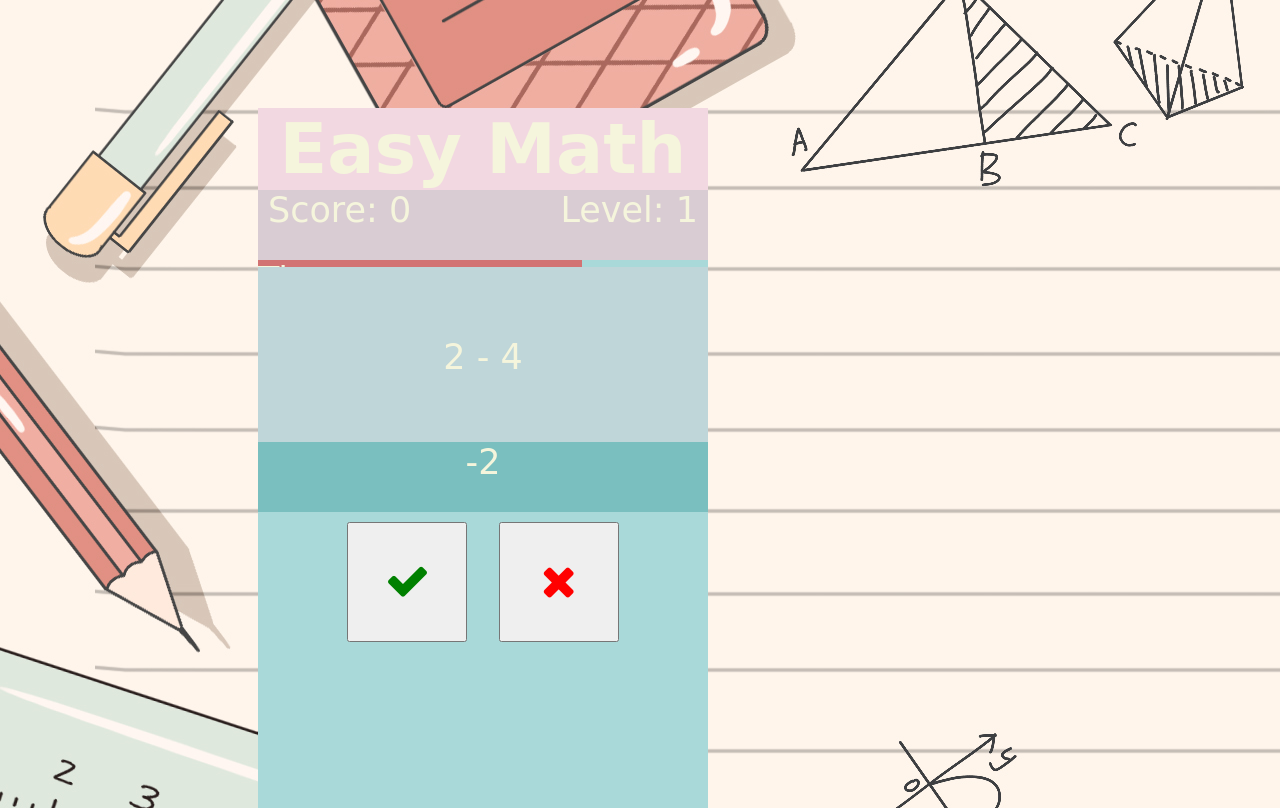
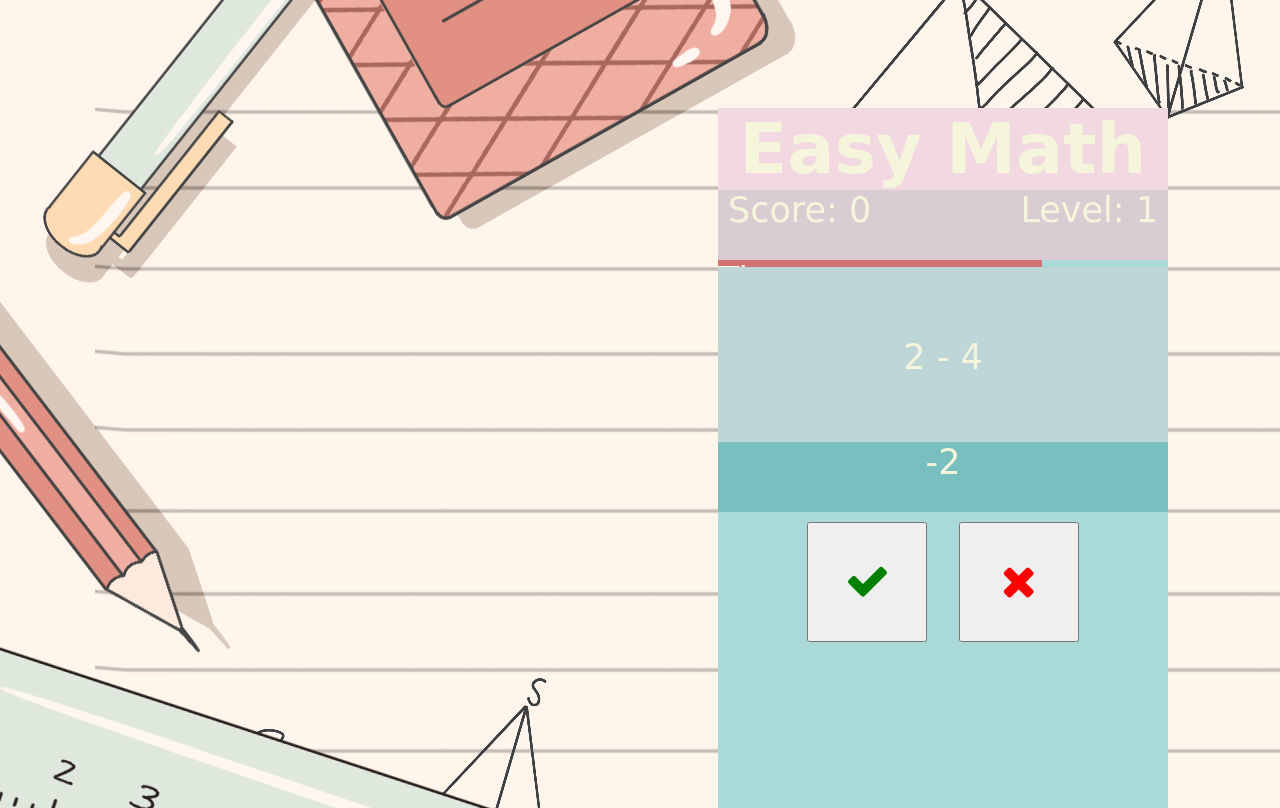
Before and after one commit to phananh2403/Easy-Math, a plain HTML site: page index.html in a window 1280 px wide. Both pictures are taken after a click on the button "START". Drawn offline with Linux system fonts and the light colour scheme.

Commit message:
Add files via upload

```diff
--- a/color.css
+++ b/color.css
@@ -9,14 +9,14 @@ body {
   width: 450px;
   height: 700px;
   background-color: #A9D9D9;
-  margin: 100px 250px auto;
+  margin: 100px 710px auto;
 
 }
 #startArea{
   width: 180px;
   height: 170px;
   background-color: #A9D9D9;
-  margin: 300px 400px auto;
+  margin: 300px 830px auto;
   text-align: center;
 
 }
```
